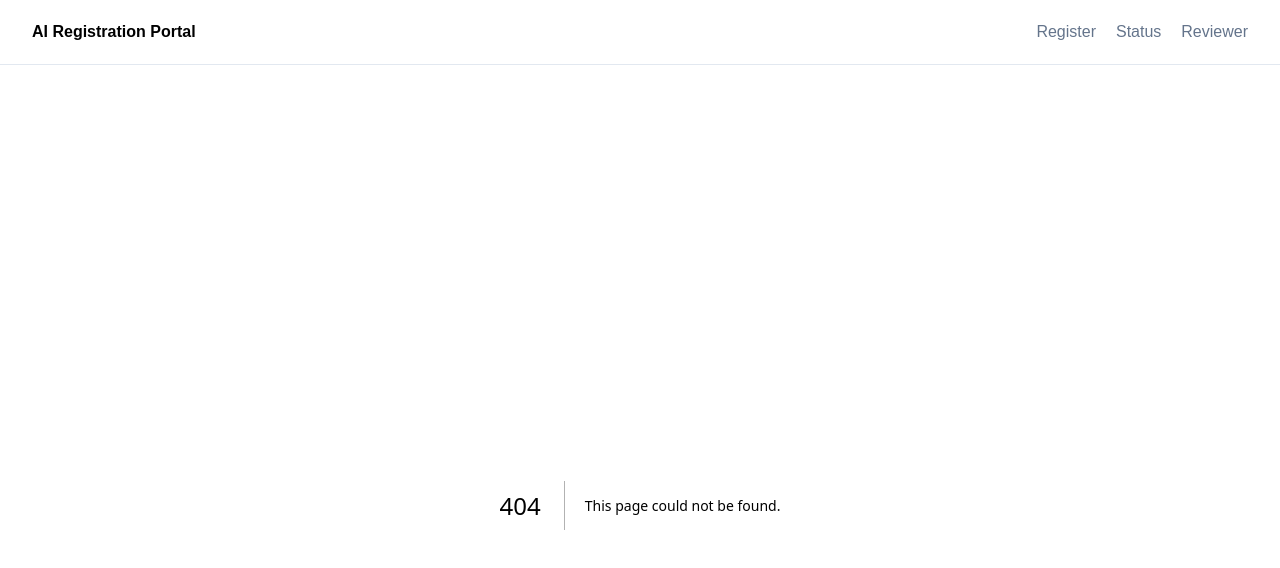
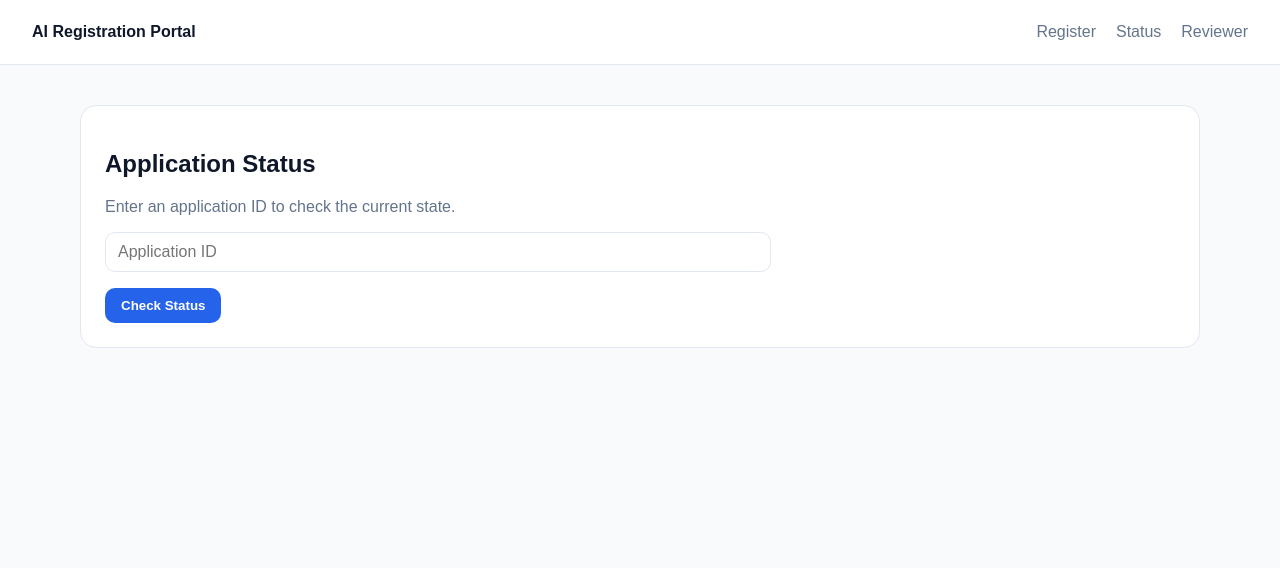
Before and after one commit to vKrypto/ai-registration-agent-platform, a Next.js app in the folder frontend/portal/: page /status in a window 1280 px wide. Before the commit this address had no page. Shown: the top 568 px of the page. Built offline with nearby package versions, Linux system fonts and the light colour scheme; no server answers.

Commit message:
Add application status page

```diff
--- /dev/null
+++ b/frontend/portal/app/status/page.tsx
@@ -0,0 +1,49 @@
+"use client";
+
+import { useState } from "react";
+import { getApplicationStatus } from "../../lib/api";
+
+export default function StatusPage() {
+  const [applicationId, setApplicationId] = useState("");
+  const [status, setStatus] = useState<any>(null);
+  const [error, setError] = useState<string | null>(null);
+
+  async function fetchStatus() {
+    setError(null);
+    setStatus(null);
+
+    try {
+      const result = await getApplicationStatus(applicationId);
+      setStatus(result);
+    } catch {
+      setError("Could not fetch status.");
+    }
+  }
+
+  return (
+    <section className="card">
+      <h1>Application Status</h1>
+      <p className="muted">Enter an application ID to check the current state.</p>
+
+      <div className="form">
+        <input
+          value={applicationId}
+          onChange={(event) => setApplicationId(event.target.value)}
+          placeholder="Application ID"
+        />
+        <button type="button" onClick={fetchStatus}>Check Status</button>
+      </div>
+
+      {status && (
+        <div className="card">
+          <h2>{status.application_id}</h2>
+          <p className="status-pill">{status.status}</p>
+          <p>{status.message}</p>
+          <p>Next action required: {String(status.next_action_required)}</p>
+        </div>
+      )}
+
+      {error && <p>{error}</p>}
+    </section>
+  );
+}
```
